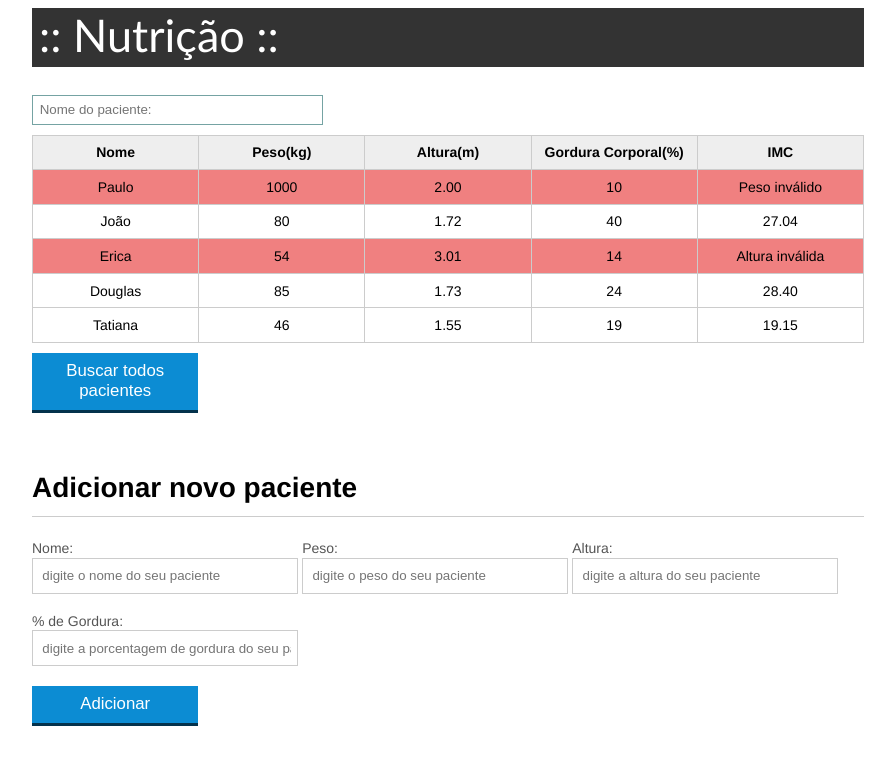
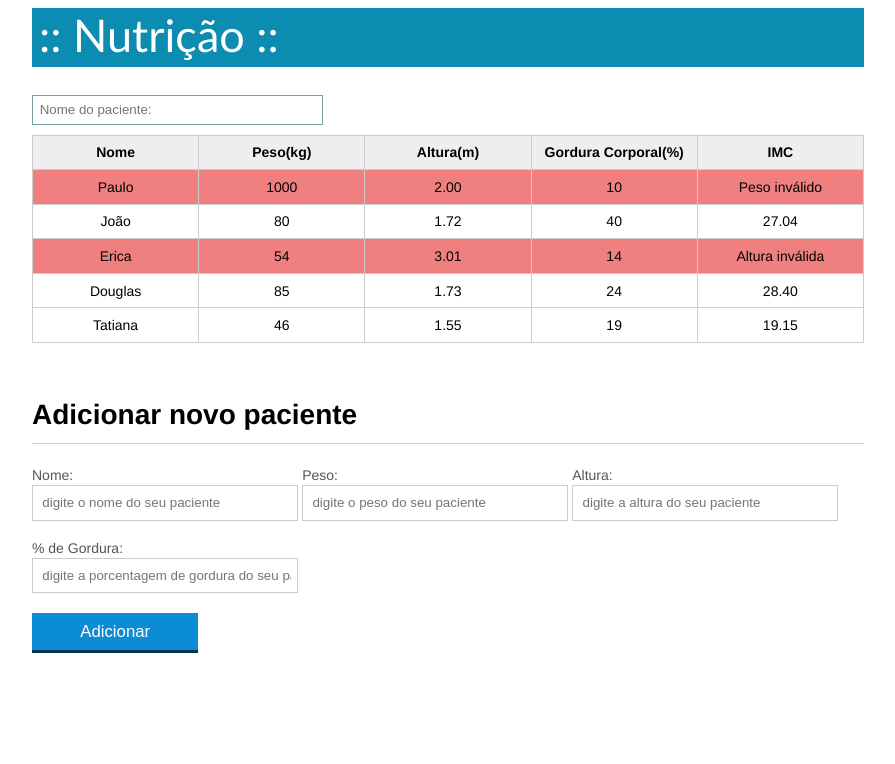
Before and after one commit to EvandroHiga/proj_javascript, a plain HTML site: page index.html in a window 1280 px wide. Shown: the whole page, without its empty margins (192-1087 px from the left). Drawn offline with Linux system fonts and the light colour scheme.

Commit message:
remocao do 'buscarNovosPacientes. alteracao da cor da barra de titulo.'

```diff
--- a/css/index.css
+++ b/css/index.css
@@ -17,7 +17,7 @@ body{
 
 header{
 	font: 45px calibri, sans-serif;
-	background-color: #333;
+	background-color: #0c8cb0;
 	color: #FFF;
 	height: 1.3em;
 	margin-top: 8px;
@@ -70,7 +70,6 @@ th{
 .no-show-filter{
 	display: none;
 }
-
 /******************** form Adicionar Novo Paciente ****************************/
 section h2{
 	font-size: 2em;
--- a/index.html
+++ b/index.html
@@ -62,10 +62,6 @@
 						</tr>
 					</tbody>
 				</table>
-
-				<span id="mensagemErroJson" class="no-show-filter"> [Erro ao buscar o obj Json] </span>
-
-				<button id="buscarNovosPacientes" class="botao bto-principal" onclick="buscarNovosPacientes()">Buscar todos pacientes</button>
 			</section>
 		</main>
 
@@ -94,10 +90,10 @@
 		</section>
 
 		<script src="js/principal.js"></script>
+		<script src="js/filtrar-paciente.js"></script>
 		<script src="js/adiciona-paciente.js"></script>
 		<script src="js/remove-paciente.js"></script>
-		<script src="js/filtrar-paciente.js"></script>
-		<script src="js/buscarNovosPacientes.js"></script>
+
 
 	</body>
 </html>
--- a/js/buscarNovosPacientes.js
+++ /dev/null
@@ -1,26 +0,0 @@
-// Web service para busca de CEPs
-// https://viacep.com.br/ws/01001000/json/
-
-function buscarNovosPacientes(){
-  document.getElementById("mensagemErroJson").classList.add("no-show-filter");
-
-  var jsonObj = new XMLHttpRequest();
-  jsonObj.open("get", "https://api-pacientes.herokuapp.com/paciente");
-
-  jsonObj.addEventListener("load", function(){
-    if(this.status == 200){
-      // Transforma uma string (JSON de resposta) em um objeto
-      var obj = JSON.parse(this.responseText);
-      for(var i=0; i < obj.length; i++){
-        adicionaPacientesJsonObj(obj[i]);
-      }
-    } else {
-      console.log("Error status: " + this.status);
-      console.log("Error msg: " + this.responseText);
-
-      document.getElementById("mensagemErroJson").classList.remove("no-show-filter");
-    }
-  });
-
-  jsonObj.send();
-}
```
